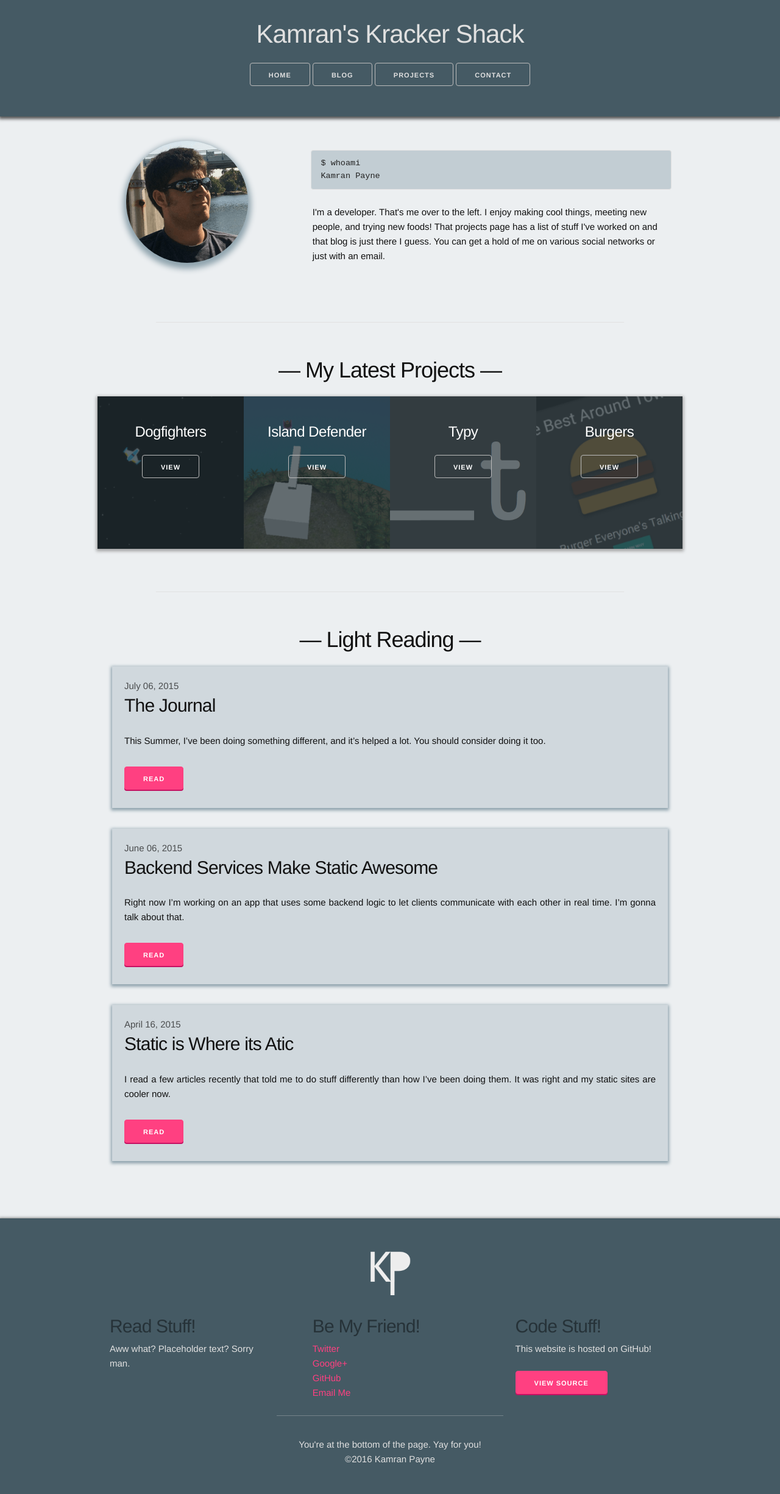
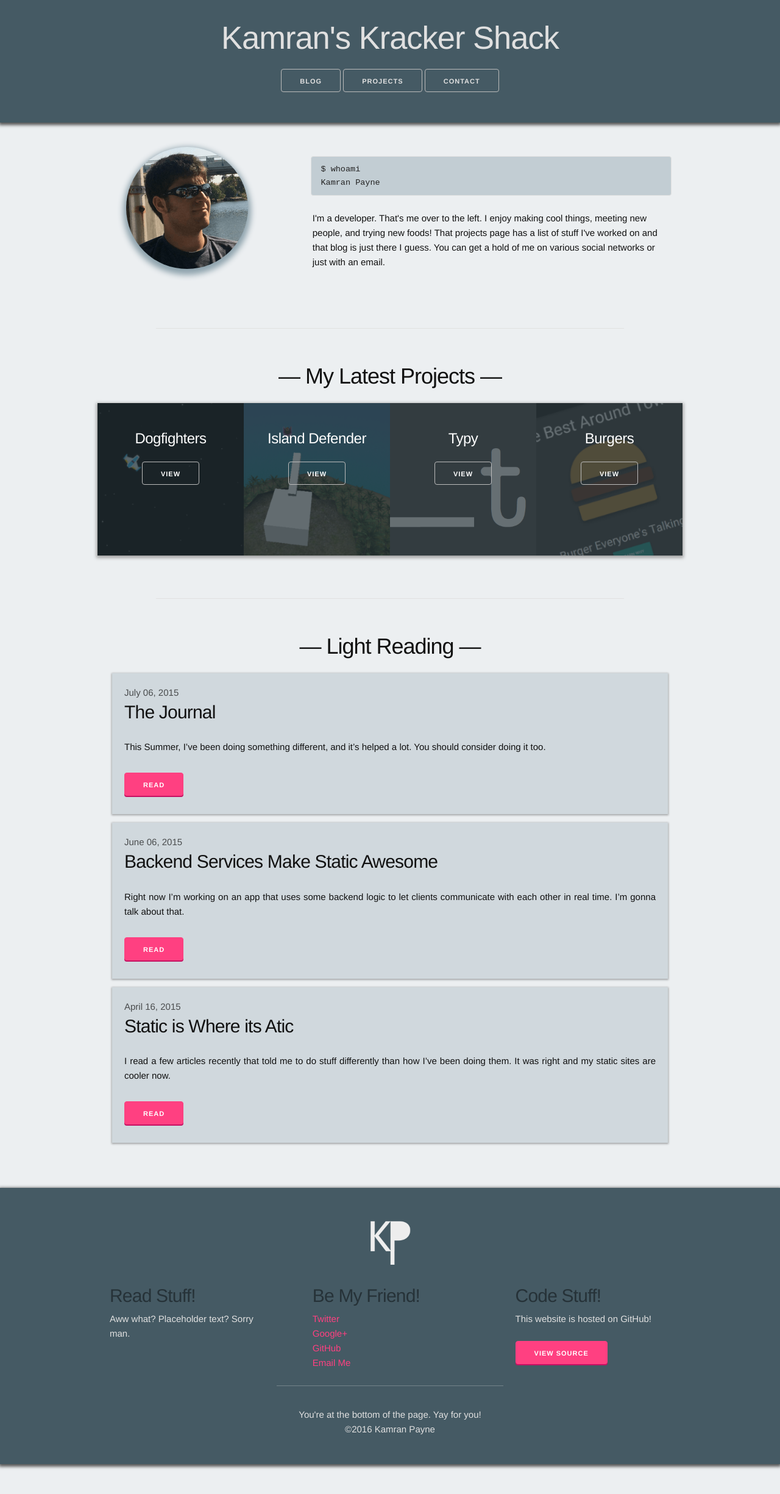
Before and after one commit to kmrn/kmrn.github.io, a Jekyll site: the page built from index.html, in a window 1280 px wide. Shown: the whole page at 61% size. Built offline with Jekyll 4.4.1, drawn with Linux system fonts in a browser that asks for light colours.

Commit message:
active navigation and shadow changes

```diff
--- a/_includes/header.html
+++ b/_includes/header.html
@@ -2,14 +2,15 @@
   <div class="container">
     <div class="row">
       <div class="title">
-        <h2 class="my-name">Kamran's Kracker Shack</h2>
+        <h1 class="my-name"><a href="/">Kamran's Kracker Shack</a></h1>
       </div>
       <div class="navbar">
         <ul class="navlist">
-          <li><a class="button" href="/">Home</a></li>
-          <li><a class="button" href="/blog/">Blog</a></li>
-          <li><a class="button" href="/projects/">Projects</a></li>
-          <li><a class="button" href="/contact/">Contact</a></li>
+          {% assign current = page.url | downcase | split: '/' %}
+          <!-- <li><a class="button {% if page.url == '/about.html' %}active{% endif %}" href="/">Home</a></li> -->
+          <li><a class="button {% if page.url == '/blog/' %}active{% endif %}" href="/blog/">Blog</a></li>
+          <li><a class="button {% if page.url == '/projects/' %}active{% endif %}" href="/projects/">Projects</a></li>
+          <li><a class="button {% if page.url == '/contact/' %}active{% endif %}" href="/contact/">Contact</a></li>
         </ul>
       </div>
     </div>
--- a/_sass/_header-style.scss
+++ b/_sass/_header-style.scss
@@ -16,6 +16,9 @@
 
   .my-name {
     text-align: center;
+    font-size: 3.5em;
+    font-weight: 100;
+    a { color: #e0e0e0; }
   }
 
   .navbar {
@@ -41,3 +44,7 @@
     max-width: 700px;
   }
 }
+
+.active {
+  @include ambient-shadow(rgba(0,0,0,0.3));
+}
--- a/_sass/_index-style.scss
+++ b/_sass/_index-style.scss
@@ -150,12 +150,13 @@
       padding: 0 2.5%;
 
       .post-block {
-        @include ambient-shadow($primary-color-light);
+        @include small-shadow(rgba(0,0,0,0.3));
         padding-top: 20px;
         padding-bottom: 20px;
         background-color: #f9f9f9;
         background-color: rgba($primary-color-medium, 0.2);
         text-align: justify;
+        margin-bottom: -20px;
 
         .post-title {
           //margin-bottom: -20px;
--- a/_sass/_mixins.scss
+++ b/_sass/_mixins.scss
@@ -60,6 +60,12 @@
   box-shadow: 0 2px 5px 2px $color;
 }
 
+@mixin small-shadow($color) {
+  -webkit-box-shadow: 0 1px 3px 1px $color;
+  -moz-box-shadow: 0 1px 3px 1px $color;
+  box-shadow: 0 1px 3px 1px $color;
+}
+
 @mixin key-shadow($color) {
   -webkit-box-shadow: 0 5px 10px 5px $color;
   -moz-box-shadow: 0 5px 10px 5px $color;
```
